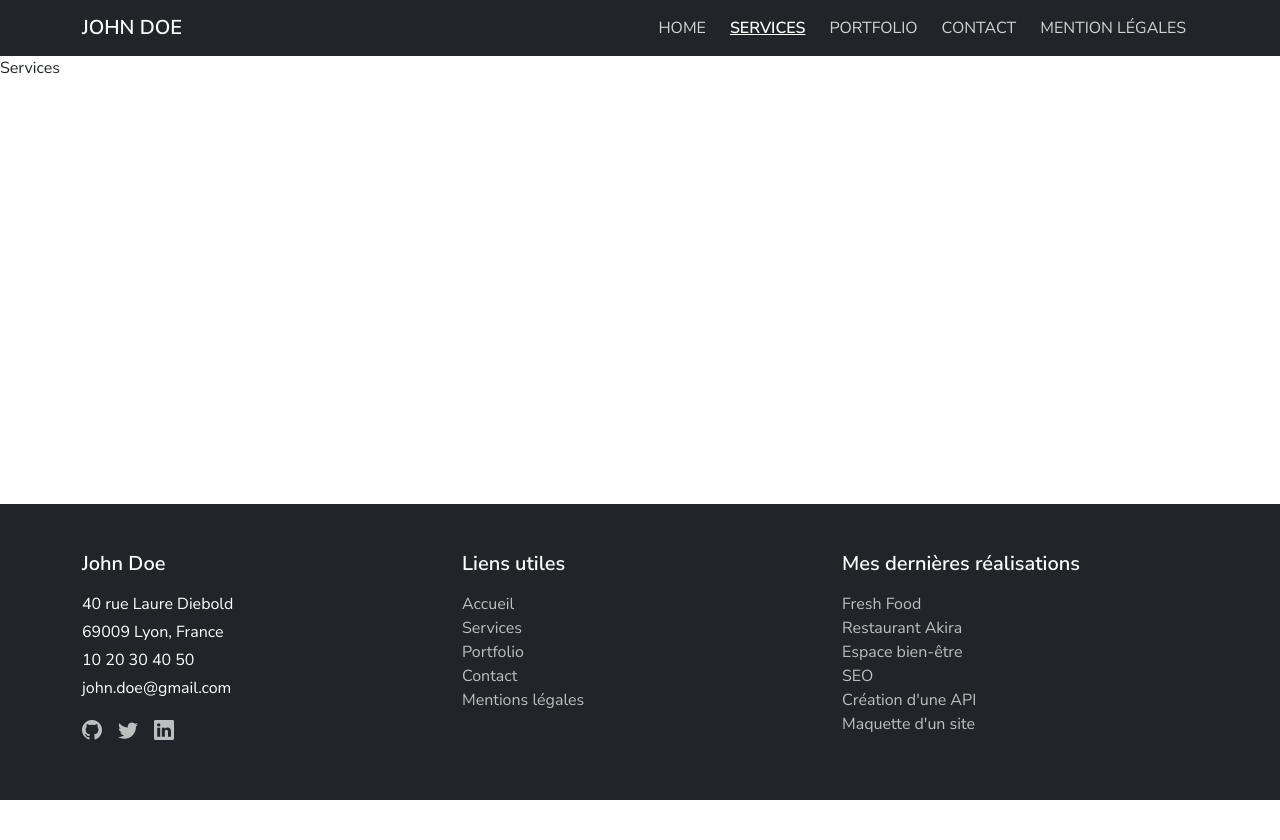
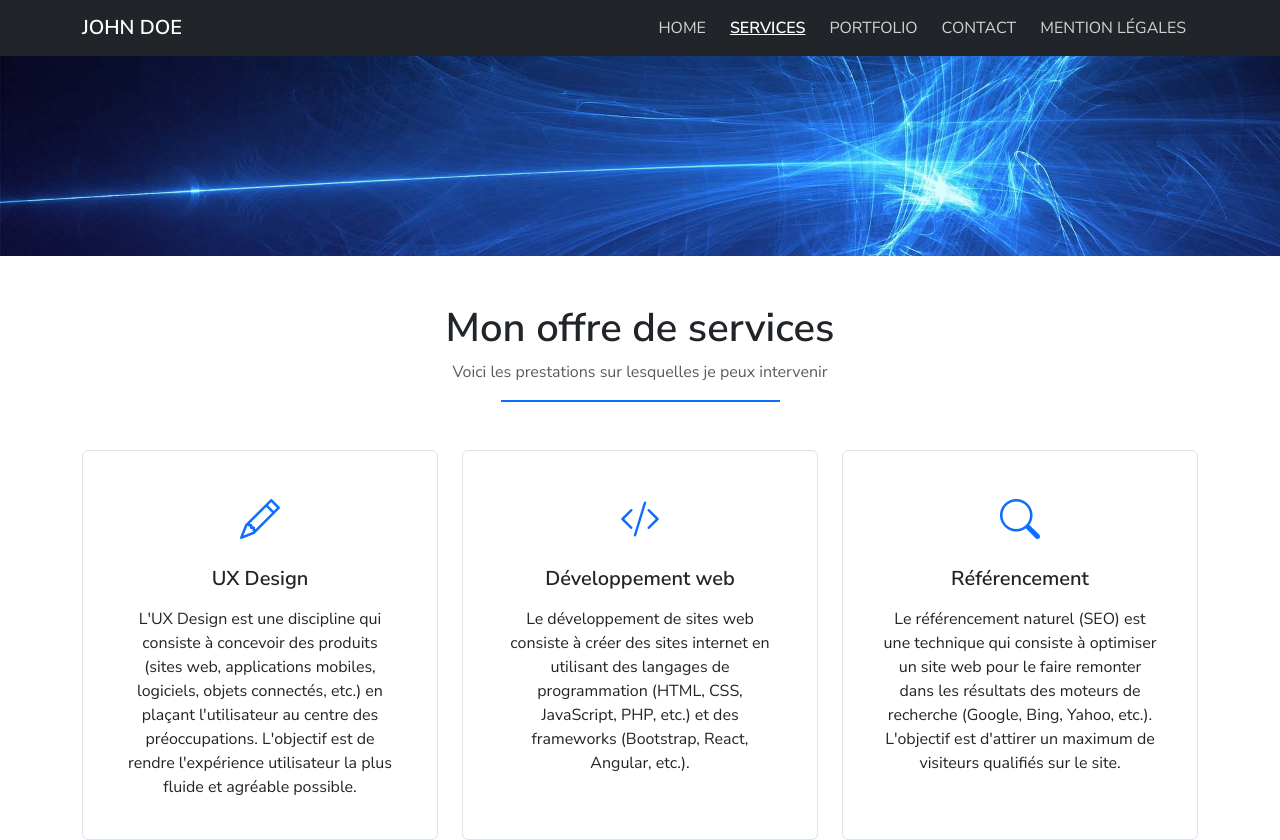
Before and after one commit to ad-pgn/Devoir_5_Portfolio_ReactJS, a React (Create React App) app: page /services in a window 1280 px wide. Shown: the top 840 px of the page. Before the commit the page ends 800 px from the top, so only its background shows below. Built offline with nearby package versions, Linux system fonts and the light colour scheme.

Commit message:
close #6 - Page Services

```diff
--- a/src/App.js
+++ b/src/App.js
@@ -2,6 +2,7 @@ import { BrowserRouter, Routes, Route } from 'react-router-dom';
 import Header from './components/Header';
 import Footer from './components/Footer';
 import Home from './pages/Home';
+import Services from './pages/Services';
 
 function App() {
   return (
@@ -11,7 +12,7 @@ function App() {
           <main className="flex-grow-1">
             <Routes>
               <Route path='/' element={<Home />}/>
-              <Route path='/services' element={<div>Services</div>}/>
+              <Route path='/services' element={<Services/>}/>
               <Route path='/portfolio' element={<div>Portfolio</div>}/>
               <Route path='/contact' element={<div>Contact</div>}/>
               <Route path='/mentions-legales' element={<div>Mentions légales</div>}/>
--- /dev/null
+++ b/src/pages/Services.jsx
@@ -0,0 +1,59 @@
+import { Container, Row, Col, Card } from 'react-bootstrap';
+import banner from '../assets/images/banner.jpg'
+
+const services = [
+    {
+        id: 1,
+        icon: 'bi bi-pencil',
+        titre: 'UX Design',
+        description: "L'UX Design est une discipline qui consiste à concevoir des produits (sites web, applications mobiles, logiciels, objets connectés, etc.) en plaçant l'utilisateur au centre des préoccupations. L'objectif est de rendre l'expérience utilisateur la plus fluide et agréable possible."
+    },
+    {
+        id: 2,
+        icon: 'bi bi-code-slash',
+        titre: 'Développement web',
+        description: "Le développement de sites web consiste à créer des sites internet en utilisant des langages de programmation (HTML, CSS, JavaScript, PHP, etc.) et des frameworks (Bootstrap, React, Angular, etc.)."
+    },
+    {
+        id: 3,
+        icon: 'bi bi-search',
+        titre: 'Référencement',
+        description: "Le référencement naturel (SEO) est une technique qui consiste à optimiser un site web pour le faire remonter dans les résultats des moteurs de recherche (Google, Bing, Yahoo, etc.). L'objectif est d'attirer un maximum de visiteurs qualifiés sur le site."
+    }
+];
+
+function Services() {
+    return (
+        <>
+            {/* Bannière */}
+            <section className="page-banner" style={{backgroundImage: `url(${banner})`}}></section>
+
+            {/* Contenu */}
+            <section className="py-5">
+                <Container>
+                    <h1 className="text-center mb-2">Mon offre de services</h1>
+                    <p className="text-center text-muted mb-2">Voici les prestations sur lesquelles je peux intervenir</p>
+                    <hr className="border-primary border-2 opacity-100 w-25 mx-auto mb-5"/>
+
+                    <Row className="g-4">
+                        {services.map(service => (
+                            <Col md={4} key={service.id}>
+                                <Card className="h-100 text-center p-4 service-card border">
+                                    <Card.Body>
+                                        <i className={`${service.icon} fs-1 text-primary mb-3 d-block`}></i>
+                                        <Card.Title as="h2" className="fs-5 mb-3">{service.titre}</Card.Title>
+                                        <Card.Text>{service.description}</Card.Text>
+                                    </Card.Body>
+                                </Card>
+                            </Col>
+                        ))}
+                    </Row>
+                </Container>
+            </section>
+
+        </>
+
+    );
+}
+
+export default Services;
--- a/src/styles/custom.css
+++ b/src/styles/custom.css
@@ -91,3 +91,22 @@ h1, h2, h3, h4, h5, h6, strong {
 .modal-body p {
     border-bottom-color: rgba(255, 255, 255, 0.2);
 }
+
+/* BANNIERE */
+.page-banner {
+    height: 200px;
+    background-size: cover;
+    background-position: center;
+    background-repeat: no-repeat;
+}
+
+/* CARDS SERVICES */
+.service-card {
+    transition: all 0.3 ease;
+    cursor: pointer;
+}
+
+.service-card:hover {
+    background-color: #efefef;
+    box-shadow: 0 4px 15px rgba(0, 0, 0, 0.15);
+}
```
Also changed, not shown: src/assets/images/banner.jpg (added).
